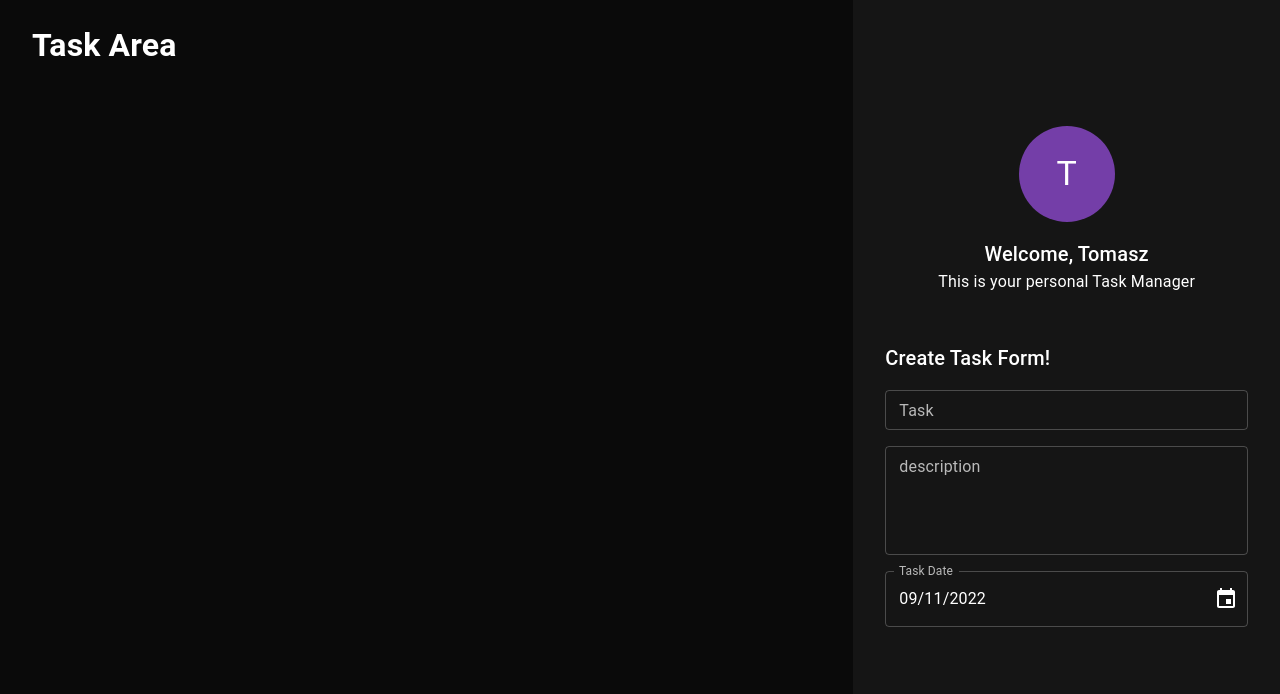
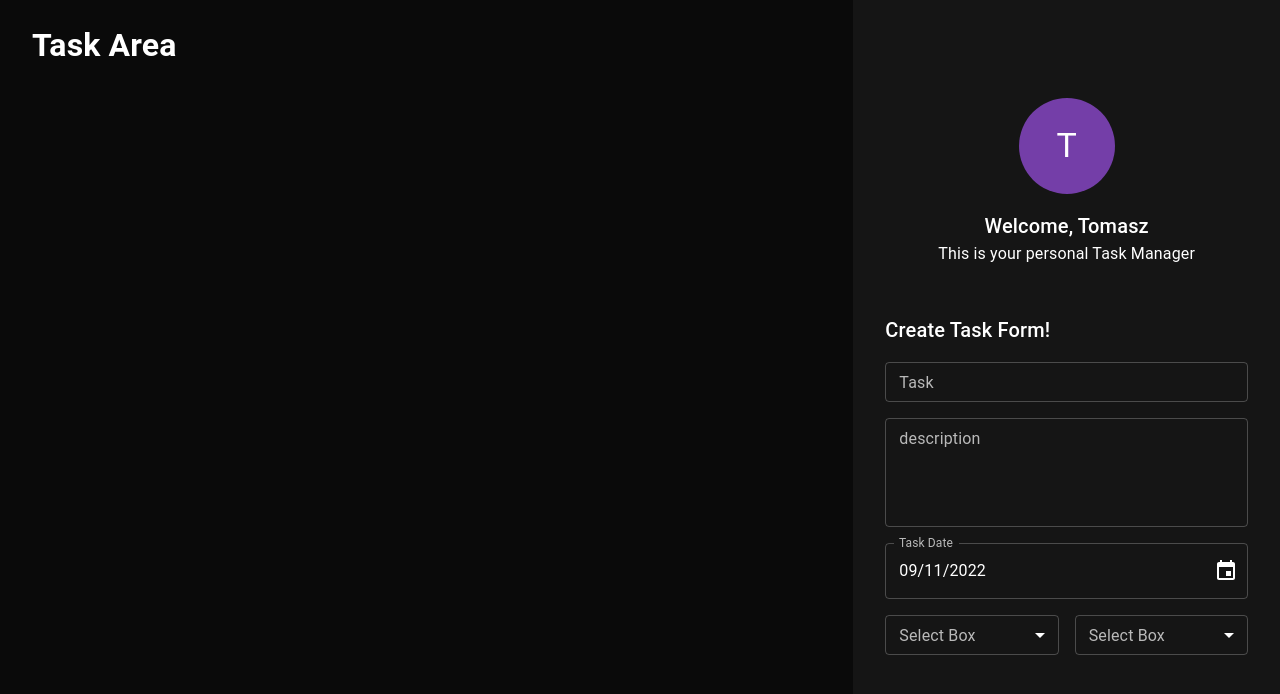
Before and after one commit to tprazniewski/TaskApp, a React (Create React App) app in the folder client/: page / in a window 1280 px wide. Shown: the top 694 px of the page. Built offline with nearby package versions, Linux system fonts and the light colour scheme.

Commit message:
Select ISelect Interface and ISelect component

```diff
--- a/client/src/components/createTaskForm/createTaskForm.tsx
+++ b/client/src/components/createTaskForm/createTaskForm.tsx
@@ -3,7 +3,7 @@ import { Box, Typography, Stack } from "@mui/material";
 import { TitleField } from "./task/TitleField";
 import { DescriptionField } from "./description/DescriptionField";
 import { DataField } from "./date/DateField";
-
+import { SelectField } from "./select/Select.Field";
 export const CreateTaskForm: FC = (): ReactElement => {
   return (
     <Box
@@ -21,6 +21,10 @@ export const CreateTaskForm: FC = (): ReactElement => {
         <TitleField />
         <DescriptionField />
         <DataField />
+        <Stack sx={{ width: "100%" }} direction="row" spacing={2}>
+          <SelectField />
+          <SelectField />
+        </Stack>
       </Stack>
       {/* title */}
       {/* description */}
--- /dev/null
+++ b/client/src/components/createTaskForm/interfaces/ISelect.ts
@@ -0,0 +1,15 @@
+import { IDisabled } from "./IDisabled";
+import { SelectChangeEvent } from "@mui/material";
+
+export interface ISelectItems {
+  value: string;
+  label: string;
+}
+
+export interface ISelect extends IDisabled {
+  name?: string;
+  label?: string;
+  value?: string;
+  onChange?: (e: SelectChangeEvent) => void;
+  items?: ISelectItems[];
+}
--- /dev/null
+++ b/client/src/components/createTaskForm/select/Select.Field.tsx
@@ -0,0 +1,46 @@
+import React, { FC, ReactElement } from "react";
+import {
+  FormControl,
+  InputLabel,
+  MenuItem,
+  Select,
+  SelectChangeEvent,
+} from "@mui/material";
+
+import { ISelect } from "../interfaces/ISelect";
+
+export const SelectField: FC<ISelect> = (props): ReactElement => {
+  const {
+    value = "",
+    label = "Select Box",
+    name = "Select Box",
+    items = [{ value: "", label: "Add Items" }],
+    disabled = false,
+    onChange = (e) => {
+      console.log(e.target.value);
+    },
+  } = props;
+  return (
+    <FormControl fullWidth size="small">
+      <InputLabel id={`${name}-id`}>{label}</InputLabel>
+      <Select
+        labelId={`${name}-id`}
+        id={`${name}-id-select`}
+        value={value}
+        label={label}
+        name={name}
+        onChange={onChange}
+        disabled={disabled}
+      >
+        {items.map((e, i) => {
+          return (
+            <MenuItem value={e.value} key={e.value + i}>
+              {" "}
+              {e.label}{" "}
+            </MenuItem>
+          );
+        })}
+      </Select>
+    </FormControl>
+  );
+};
```
